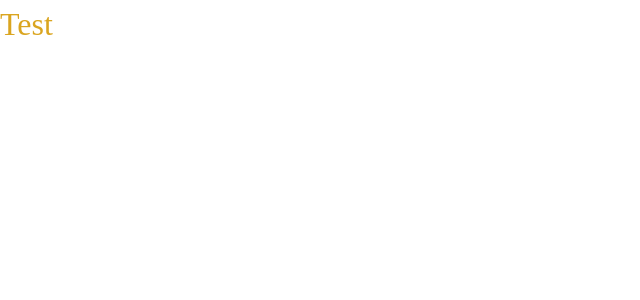
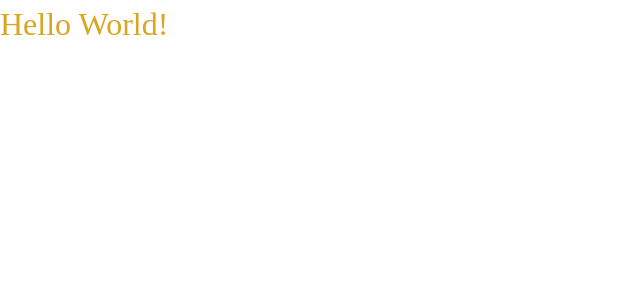
Before and after one commit to KranXD/Arduprojects, a SvelteKit app: page / in a window 1280 px wide. Shown: the top 300 px of the page, without its empty margins (0-640 px from the left). Built offline with nearby package versions, Linux system fonts and the light colour scheme.

Commit message:
Update +page.svelte

```diff
--- a/src/routes/+page.svelte
+++ b/src/routes/+page.svelte
@@ -1,4 +1,6 @@
-<p>Test</p>
+<script>
+</script>
+
 <style>
   p {
     color: goldenrod;
@@ -6,3 +8,5 @@
     font-size: 2em;
   }
 </style>
+
+<p>Hello World!</p>
```
